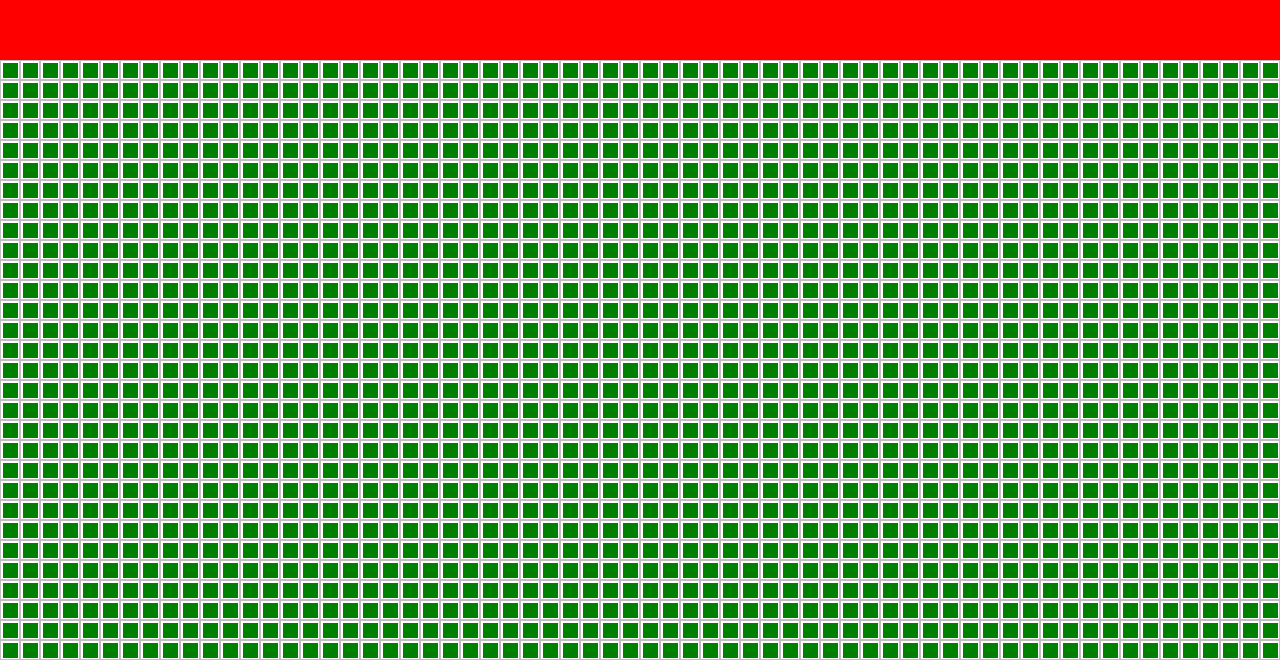
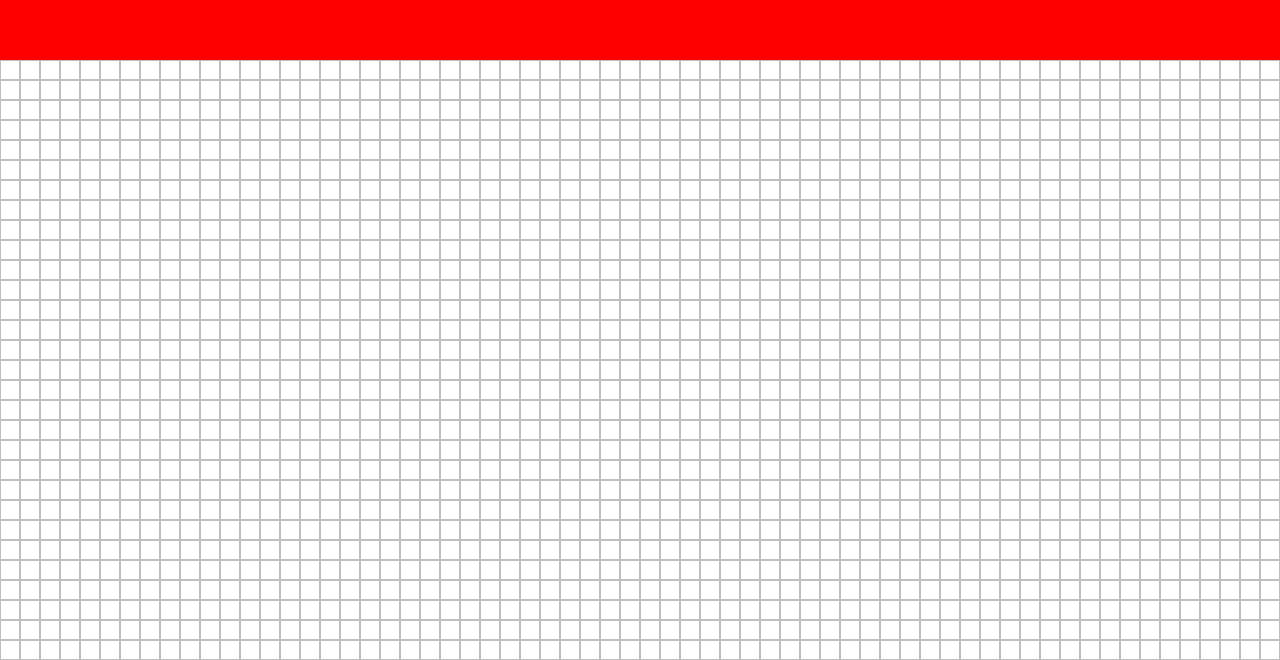
Before and after one commit to shulme33/PathFindingVisualizer, a React (Create React App) app in the folder pfviz/: page / in a window 1280 px wide. Shown: the part 140-800 px from the top of the page. Built offline with nearby package versions, Linux system fonts and the light colour scheme.

Commit message:
Ability to click boxes added

```diff
--- a/pfviz/src/components/Node/Node.jsx
+++ b/pfviz/src/components/Node/Node.jsx
@@ -9,13 +9,29 @@ class Node extends Component {
   state = { color: this.props.color };
 
   componentDidMount() {
-    if (this.props.color != "#ffffff") {
-      console.log(this.props.color);
+    if (this.props.color !== "#ffffff") {
+      //console.log(this.props.color);
     }
   }
 
+  componentDidUpdate(prevProps) {
+    if (this.props.color !== prevProps.color) {
+      //console.log("New color: " + prevProps.color + " >> " + this.props.color);
+      this.setState({ color: this.props.color });
+    }
+  }
+
+  /*
+    Node components arent updating when Workspace gets updated after the click
+  */
+
   addFiller() {
-    let filler = <div className="node-filler"></div>;
+    let filler = (
+      <div
+        className="node-filler"
+        style={{ backgroundColor: this.props.color }}
+      ></div>
+    );
     return filler;
   }
 
--- a/pfviz/src/components/Node/node.css
+++ b/pfviz/src/components/Node/node.css
@@ -11,6 +11,6 @@
 
 .node-filler {
   background-color: green;
-  width: 15px;
-  height: 15px;
+  width: 16px;
+  height: 16px;
 }
--- a/pfviz/src/components/Workspace/Workspace.jsx
+++ b/pfviz/src/components/Workspace/Workspace.jsx
@@ -9,7 +9,19 @@ class Workspace extends Component {
   };
 
   nodeClicked = (e, row, col) => {
-    console.log("Clicked: (" + row + "," + col + ")");
+    /*console.log(
+      "Clicked: (" +
+        row +
+        "," +
+        col +
+        ") >> " +
+        this.state.nodes[row][col].color
+    );
+    */
+    let newNodes = this.state.nodes;
+    newNodes[row][col].color = "#00ff00";
+
+    this.setState({ nodes: newNodes });
   };
 
   componentDidMount() {
@@ -24,6 +36,7 @@ class Workspace extends Component {
       let newLine = [];
       for (var j = 0; j < totalWide; j++) {
         newLine.push({
+          key: i + "-" + j,
           row: i,
           col: j,
           color: "#ffffff",
@@ -45,7 +58,7 @@ class Workspace extends Component {
             return row.map((row, col) => {
               return (
                 <Node
-                  key={rowIndex + "-" + col}
+                  key={this.state.nodes[rowIndex][col].key}
                   row={rowIndex}
                   col={col}
                   color={this.state.nodes[rowIndex][col].color}
```
Also changed, not shown: 1 other file (tests, documents, lock files or other folders).
